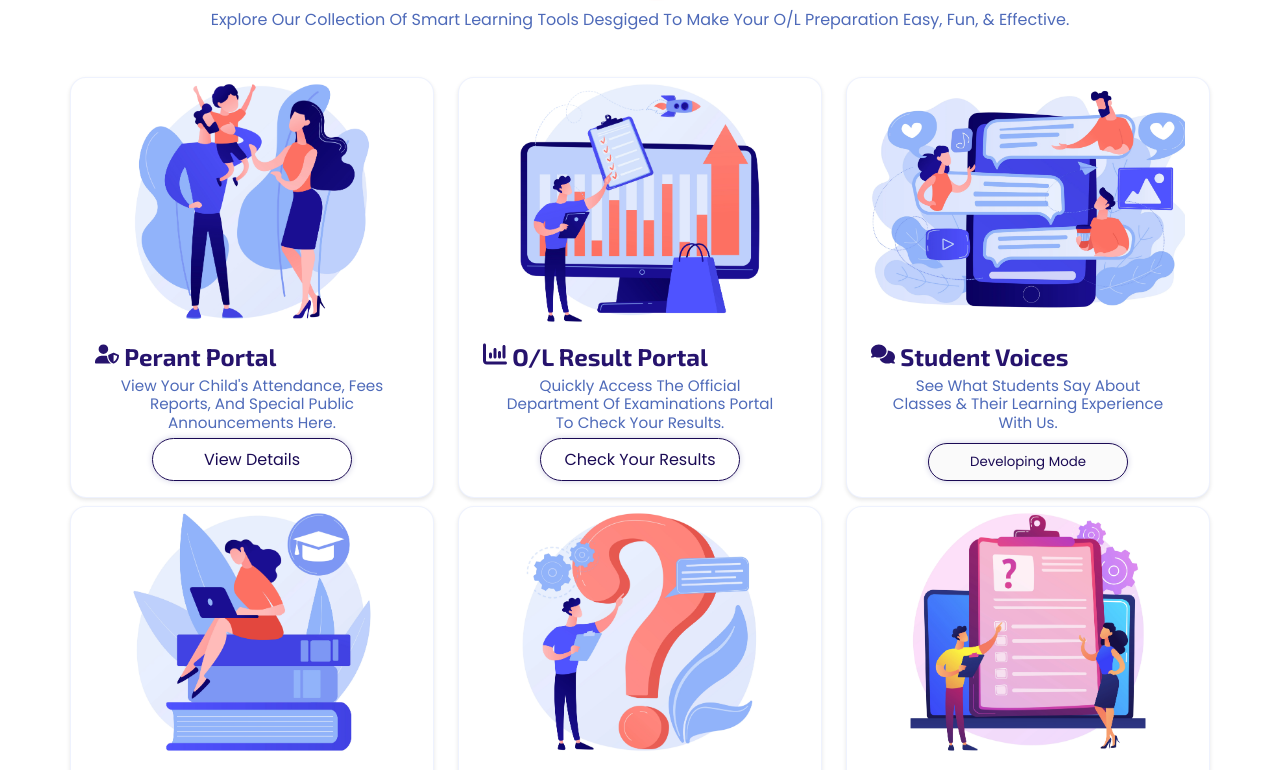
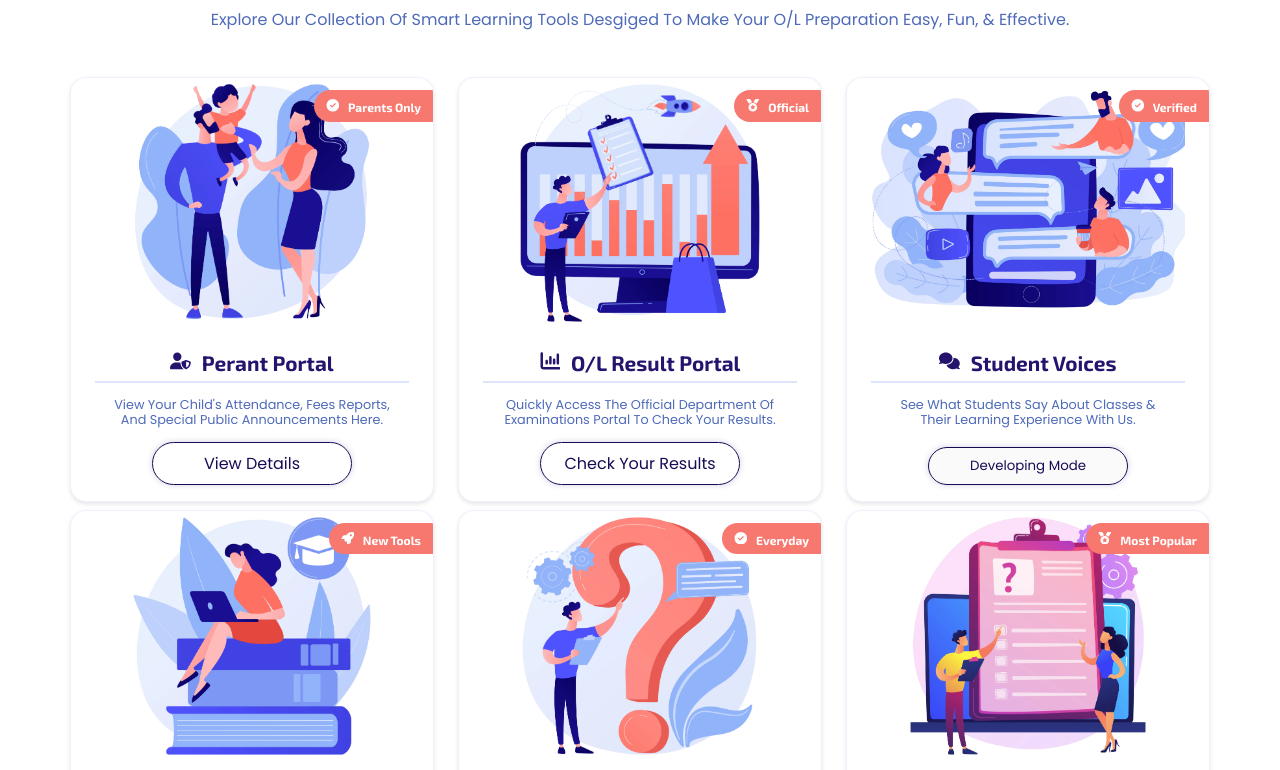
Before and after one commit to lakshan-beast/Educa-OL-Learning-Platform, a React (Vite) app: page / in a window 1280 px wide. Shown: the part 950-1720 px from the top of the page. Built offline with nearby package versions, Linux system fonts and the light colour scheme.

Commit message:
cards style

```diff
--- a/src/styles/components/_cards.scss
+++ b/src/styles/components/_cards.scss
@@ -436,24 +436,45 @@
 
 .resources-card {
   padding: 0rem 1.5rem 1rem 1.5rem;
+
+  h3 {
+    padding: 3px 0;
+    text-align: center;
+    font-size: 1.3rem;
+    font-weight: 0;
+    margin-top: 0.8rem;
+    padding-bottom: 6px;
+    border-bottom: 2px solid rgba($blue-light, 0.6);
+  }
+
+  p {
+    font-size: 0.8rem;
+    margin: 0.5rem 0;
+  }
+
+  .icon {
+    margin-right: 6px;
+    padding-top: 1px;
+  }
 }
 
 // Special badge for cards (Official, Week 04 වගේ ඒවට)
 .card-badge {
   position: absolute;
-  top: 10px;
-  right: 10px;
+  top: 12px;
+  right: 0px;
   background: $primary-orange;
   color: $white;
   padding: 8px 12px;
-  border-radius: 20px;
+  border-radius: 20px 0 0 20px;
   font-size: 0.75rem;
   font-weight: $font-weight-bold;
   z-index: 10;
-  display: none;
+  display: block;
 
   .icon {
     margin-right: 6px;
+    padding-top: 1px;
     font-size: 0.85rem;
   }
 }
```
